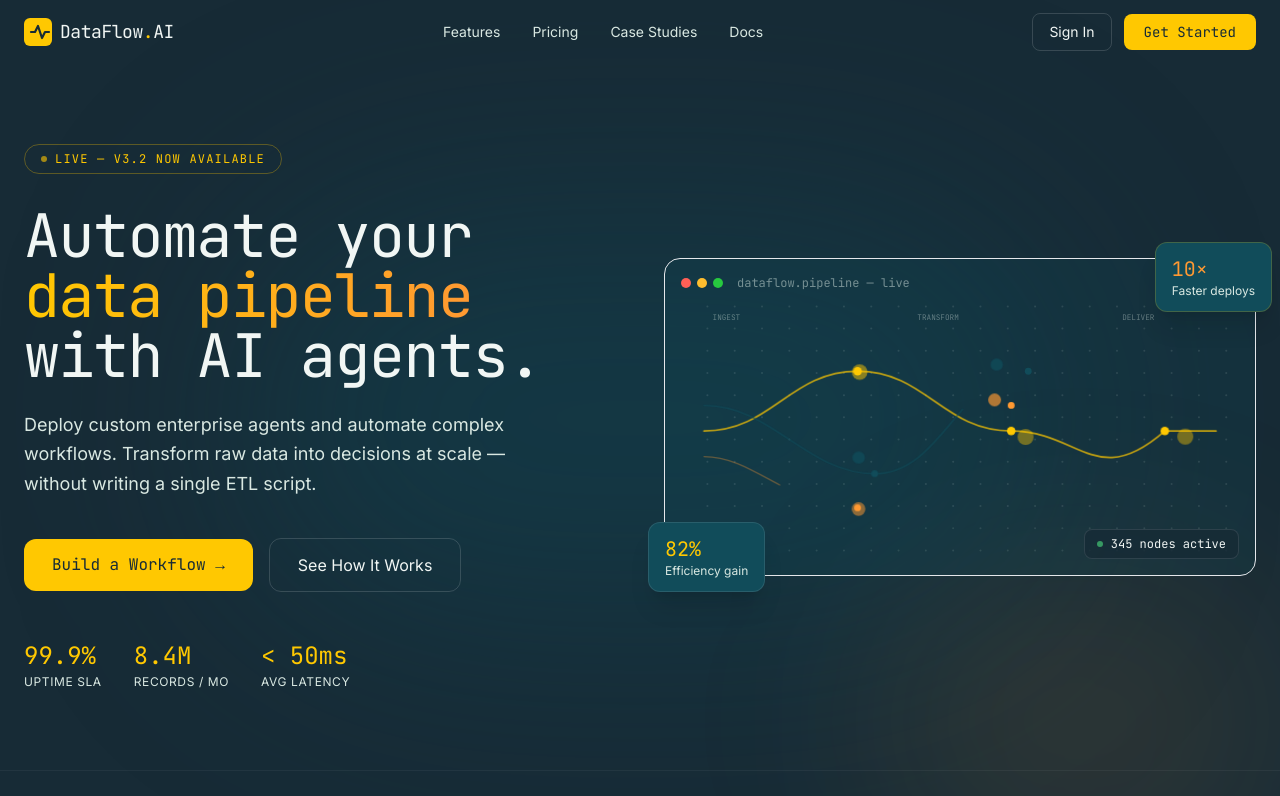
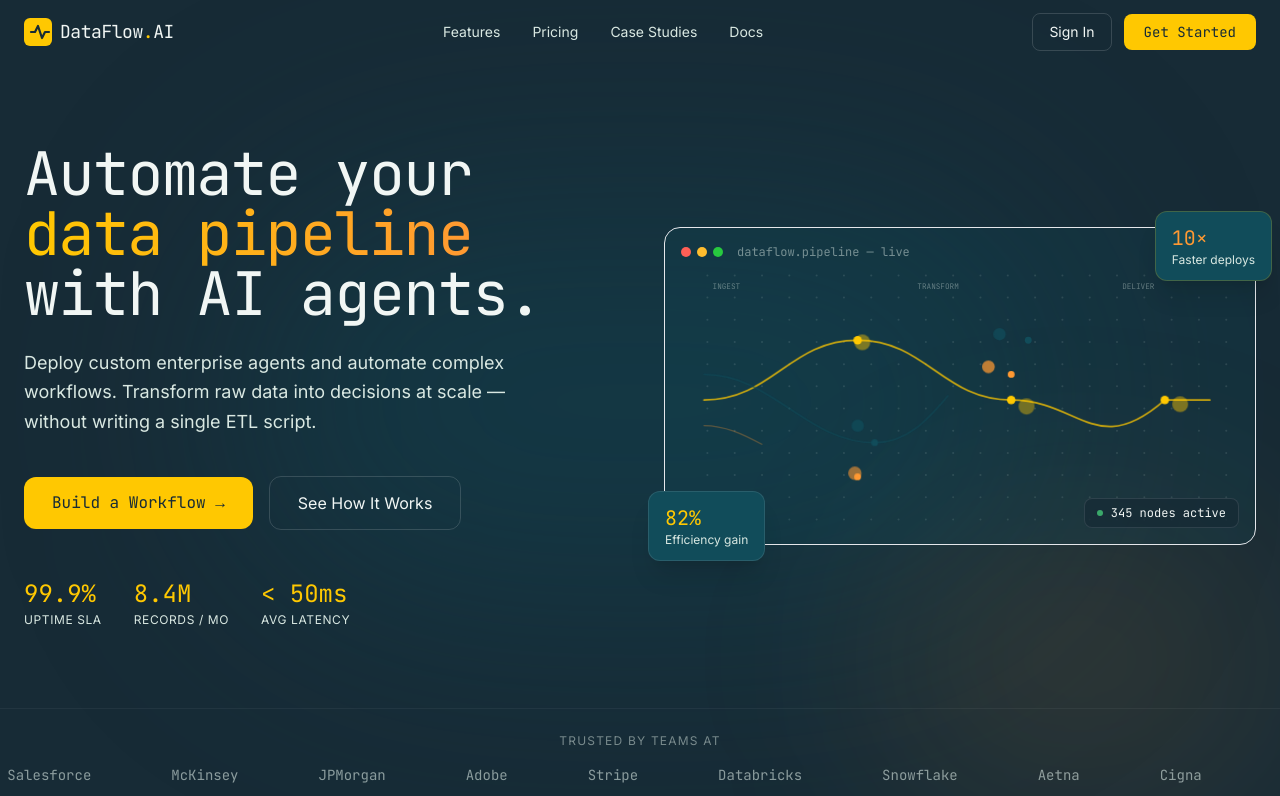
Before and after one commit to Ayushk212/dataflow-ai, a React (Vite) app: page / in a window 1280 px wide. Shown: the top 796 px of the page. Built offline with nearby package versions, Linux system fonts and the light colour scheme.

Commit message:
style: remove Live v3.2 badge from Hero section

```diff
--- a/src/components/Hero.jsx
+++ b/src/components/Hero.jsx
@@ -95,10 +95,6 @@ export default function Hero() {
       <div className="relative max-w-7xl mx-auto px-6 py-20 grid md:grid-cols-2 gap-12 items-center">
         {/* Left — Copy */}
         <div>
-          <div className="hero-badge inline-flex items-center gap-2 border border-forsythia/30 bg-forsythia/8 rounded-full px-4 py-1.5 mb-8">
-            <span className="w-1.5 h-1.5 rounded-full bg-forsythia animate-pulse" aria-hidden="true" />
-            <span className="font-mono text-xs text-forsythia tracking-widest uppercase">Live — v3.2 Now Available</span>
-          </div>
 
           <h1 className="hero-headline font-mono font-700 text-4xl md:text-5xl lg:text-6xl text-arctic leading-[1.08] tracking-tight">
             Automate your{' '}
```
